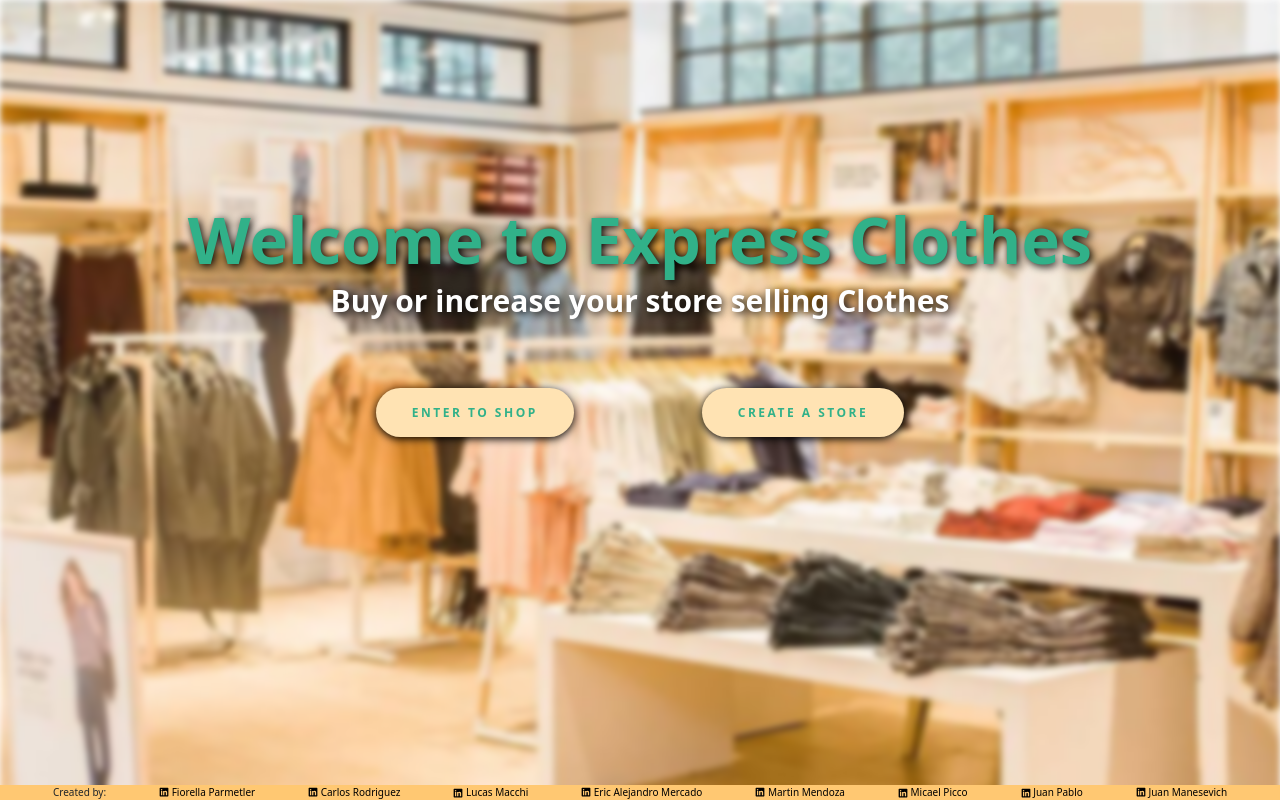
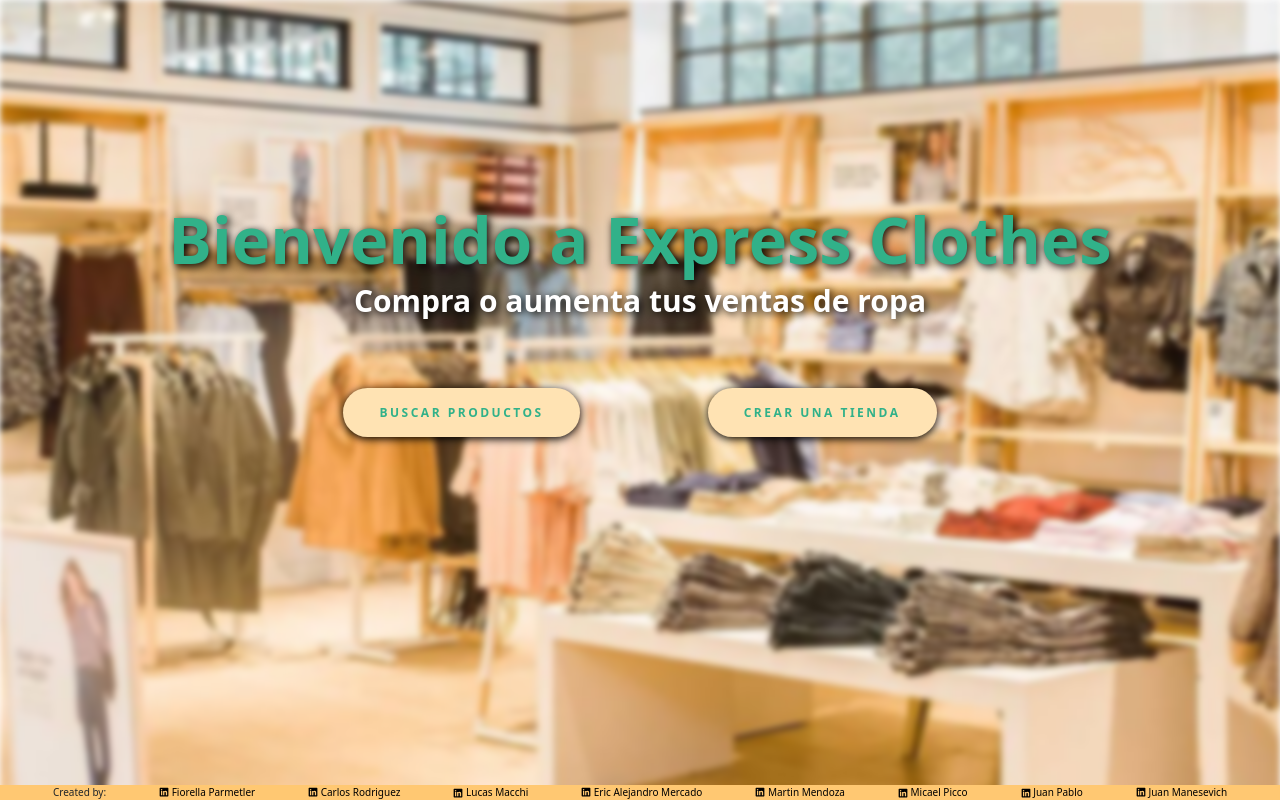
Before and after one commit to Carsefer/PF-Clothes-Client, a React (Create React App) app in the folder CLIENT/: page / in a window 1280 px wide. Built offline with nearby package versions, Linux system fonts and the light colour scheme; no server answers.

Commit message:
Traduccion_español

```diff
--- a/CLIENT/public/index.html
+++ b/CLIENT/public/index.html
@@ -2,10 +2,7 @@
 <html lang="en">
   <head>
     <meta charset="utf-8" />
-    <link
-      rel="icon"
-      href="favicon.ico"
-    />
+    <link rel="icon" href="favicon.ico" />
     <meta name="viewport" content="initial-scale=1, width=device-width" />
     <meta name="theme-color" content="#000000" />
     <meta
@@ -27,7 +24,7 @@
       work correctly both with client-side routing and a non-root public URL.
       Learn how to configure a non-root public URL by running `npm run build`.
     -->
-    <title>Express Clothes App</title>
+    <title>Express Clothes</title>
   </head>
   <body>
     <noscript>You need to enable JavaScript to run this app.</noscript>
--- a/CLIENT/src/components/LandingHome/LandingHome.jsx
+++ b/CLIENT/src/components/LandingHome/LandingHome.jsx
@@ -8,17 +8,31 @@ export default function LandingHome() {
     <div>
       <div className={Styles.BackgroundImage}></div>
       <div className={Styles.LandingContainer}>
-          <h1 className={Styles.LandingTitle}>Welcome to Express Clothes</h1>
-          <h4 className={Styles.LandingSubTitle}>Buy or increase your store selling Clothes</h4>
-          <div className={Styles.LandingButtons} /*className="d-grid gap-2 d-md-flex justify-content-md-start"*/>
+        <h1 className={Styles.LandingTitle}>Bienvenido a Express Clothes</h1>
+        <h4 className={Styles.LandingSubTitle}>
+          Compra o aumenta tus ventas de ropa
+        </h4>
+        <div
+          className={
+            Styles.LandingButtons
+          } /*className="d-grid gap-2 d-md-flex justify-content-md-start"*/
+        >
           <Link to="/home">
-              <button className={Styles.LandingButton} /*className="btn btn-warning me-md-2 btn-lg"*/>
-                Enter to Shop
+            <button
+              className={
+                Styles.LandingButton
+              } /*className="btn btn-warning me-md-2 btn-lg"*/
+            >
+              Buscar productos
             </button>
           </Link>
           <Link to="/register">
-              <button className={Styles.LandingButton} /*className="btn btn-warning me-md-2 btn-lg"*/>
-                Create a Store
+            <button
+              className={
+                Styles.LandingButton
+              } /*className="btn btn-warning me-md-2 btn-lg"*/
+            >
+              Crear una tienda
             </button>
           </Link>
         </div>
```
Lines whose indentation alone changed are shown as unchanged.
